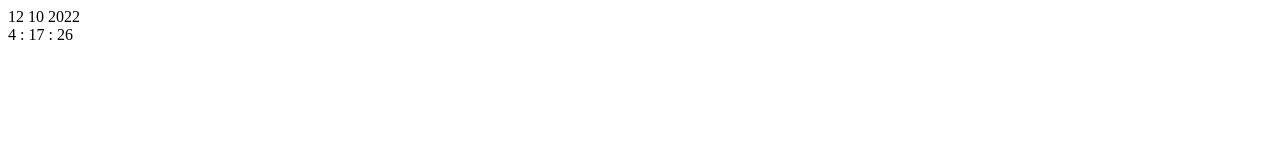
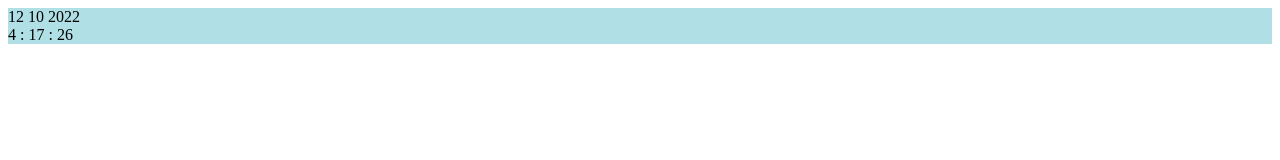
Before and after one commit to deltaverse/date_time, a plain HTML site: page index.html in a window 1280 px wide. Drawn offline with Linux system fonts and the light colour scheme.

Commit message:
Update index.html

```diff
--- a/index.html
+++ b/index.html
@@ -1,4 +1,4 @@
-<p id="date"></p>
+<p id="date" style="background-color:powderblue;"></p>
 
 <script>
 setInterval(function(){
```
